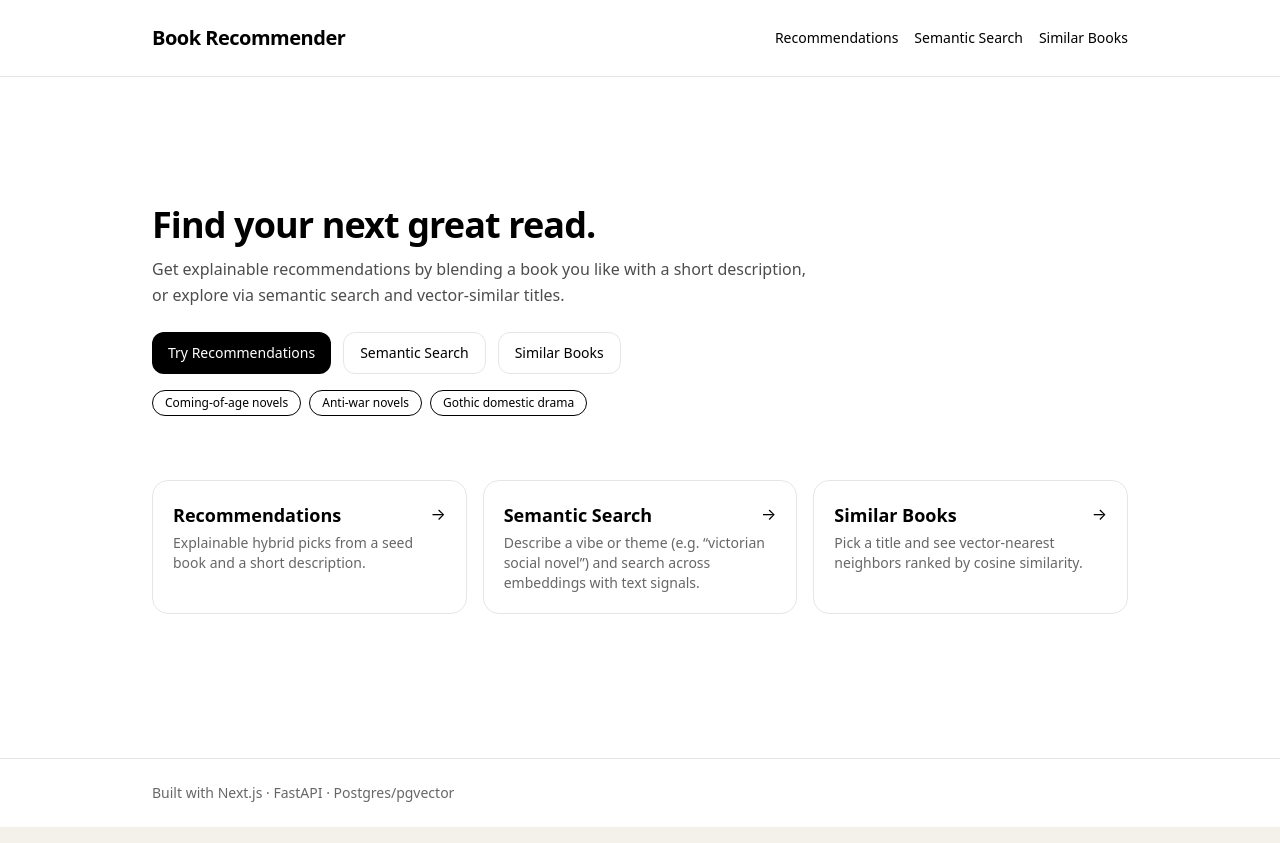
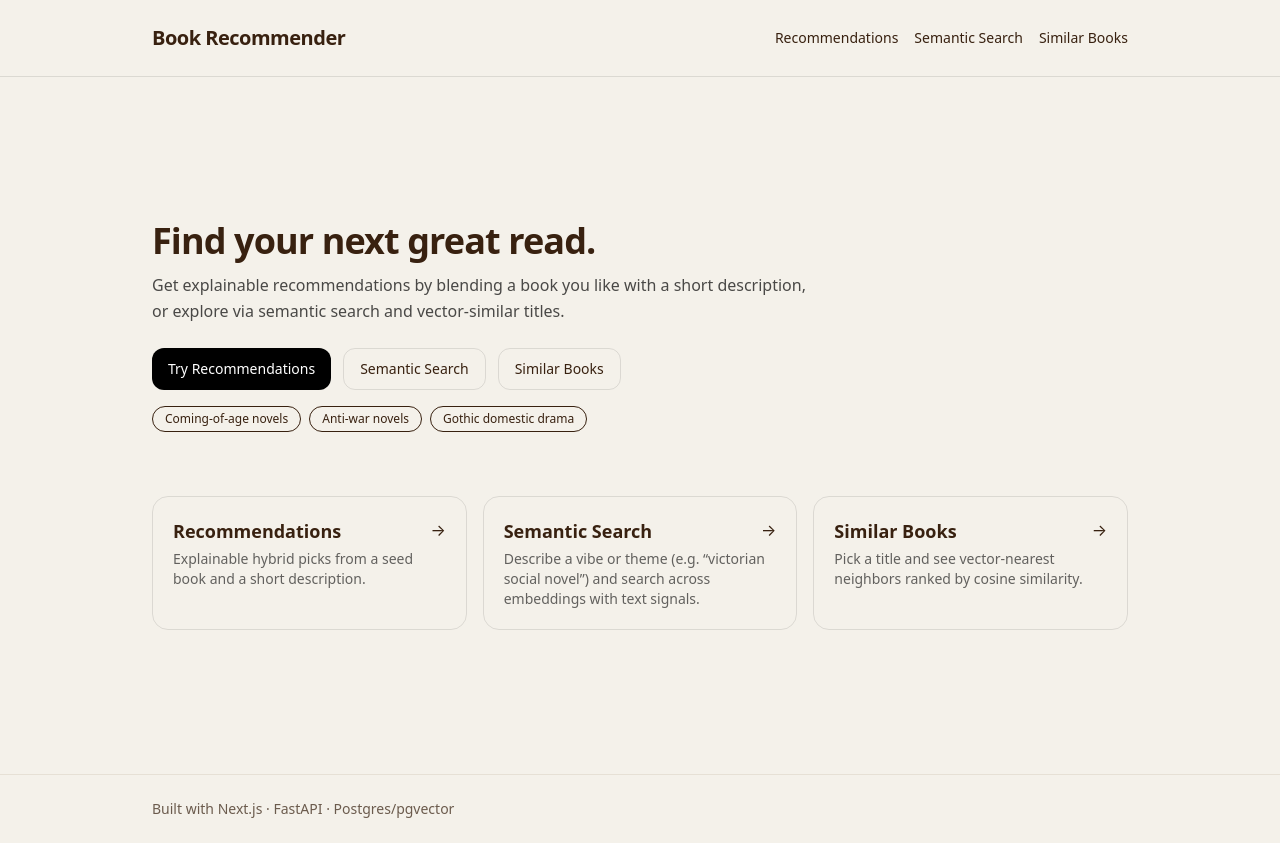
Before and after one commit to donnchadh00/explainable-book-recs, a Next.js app in the folder frontend/: page / in a window 1280 px wide. Built offline with nearby package versions, Linux system fonts and the light colour scheme.

Commit message:
refactor(layout): make PageShell use theme variables and remove hardcoded styles

```diff
--- a/frontend/src/app/components/PageShell.tsx
+++ b/frontend/src/app/components/PageShell.tsx
@@ -2,13 +2,21 @@
 
 import Topbar from "./Topbar";
 
-export default function PageShell({ children }: { children: React.ReactNode }) {
+export default function PageShell({
+  children,
+  bg = "bg-[rgb(var(--background))]",
+}: {
+  children: React.ReactNode;
+  bg?: string;
+}) {
   return (
-    <div className="min-h-screen bg-white dark:bg-black text-black dark:text-white">
+    <div className={`${bg} min-h-screen text-[rgb(var(--foreground))]`}>
       <Topbar />
-      <main className="mx-auto max-w-5xl px-6 py-12 sm:py-16">{children}</main>
-      <footer className="border-t border-black/10 dark:border-white/10">
-        <div className="mx-auto max-w-5xl px-6 py-6 text-sm text-black/60 dark:text-white/60">
+      <main className="mx-auto max-w-5xl px-6 pt-16 pb-16 sm:pt-20">
+        {children}
+      </main>
+      <footer className="border-t border-[rgb(var(--border-warm))]">
+        <div className="mx-auto max-w-5xl px-6 py-6 text-sm text-muted">
           Built with Next.js · FastAPI · Postgres/pgvector
         </div>
       </footer>
```
